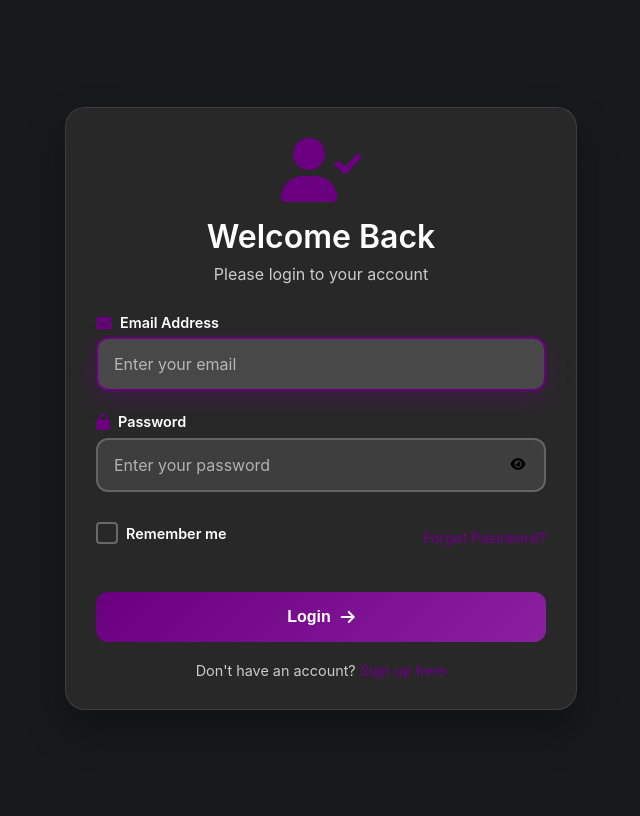
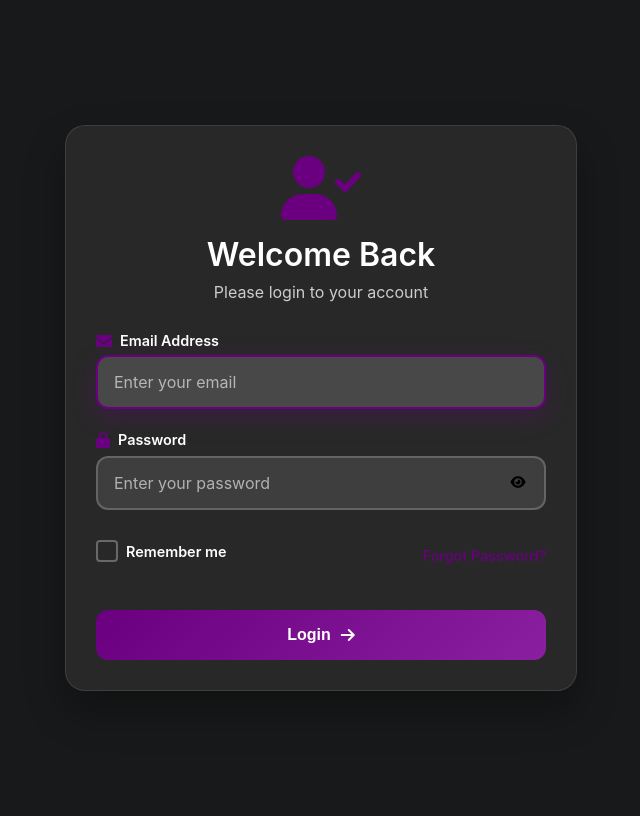
Before and after one commit to RohitSadavarti/smartone, a Flask app: page /login in a window 1280 px wide. Shown: the whole page, without its empty margins (319-959 px from the left). Run offline with Flask 3, Linux system fonts and the light colour scheme; some libraries are stand-ins or nearby versions.

Commit message:
Update login.html

```diff
--- a/attendance-app/backend/templates/login.html
+++ b/attendance-app/backend/templates/login.html
@@ -113,9 +113,9 @@
             <div>User: user@example.com / user123</div>
         </div>-->
 
-        <div class="login-footer">
+        <!--<div class="login-footer">
             <p>Don't have an account? <a href="javascript:void(0)" onclick="showRegister()">Sign up here</a></p>
-        </div>
+        </div>-->
     </div>
 
     <!-- Forgot Password Modal -->
```
